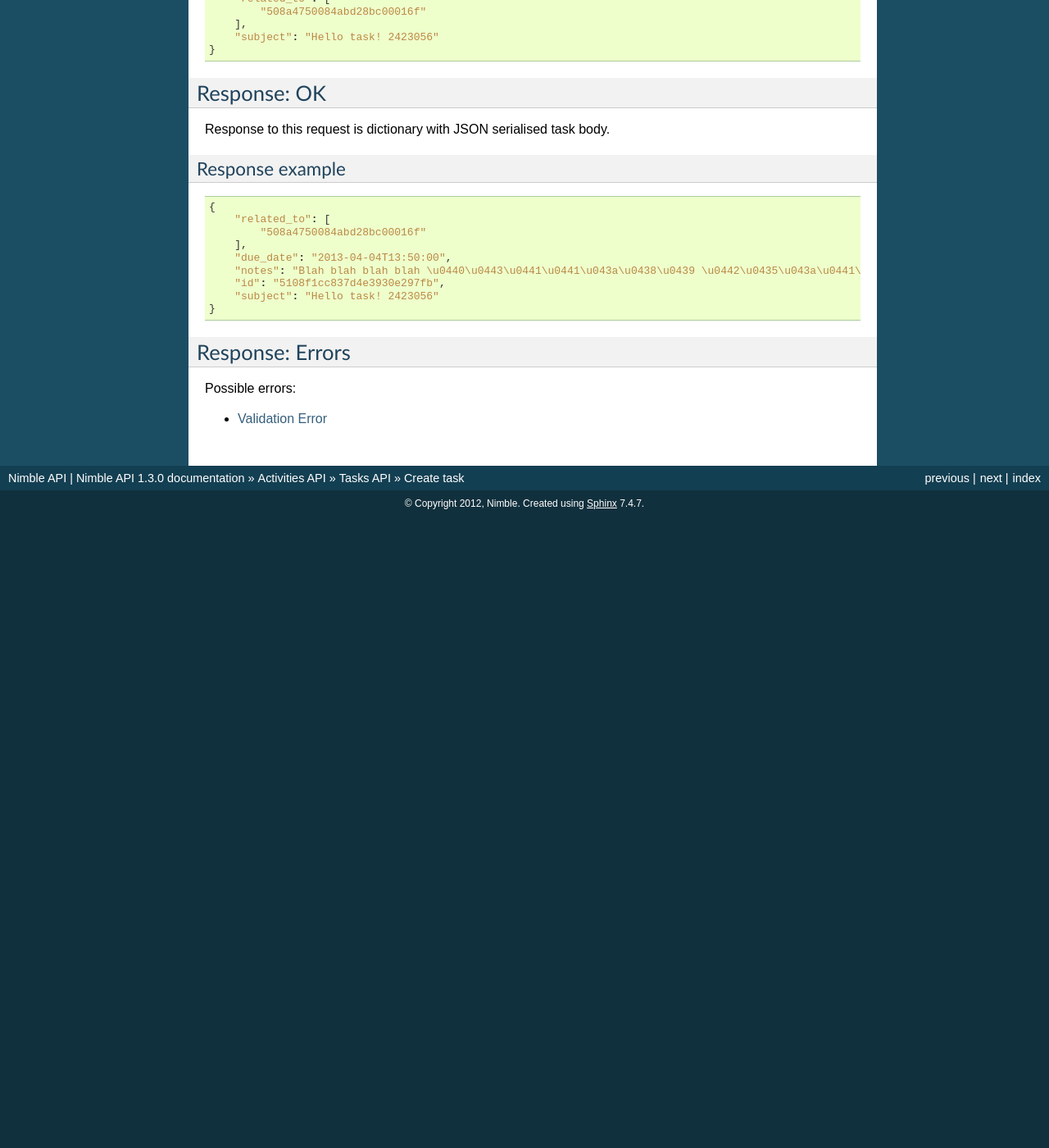
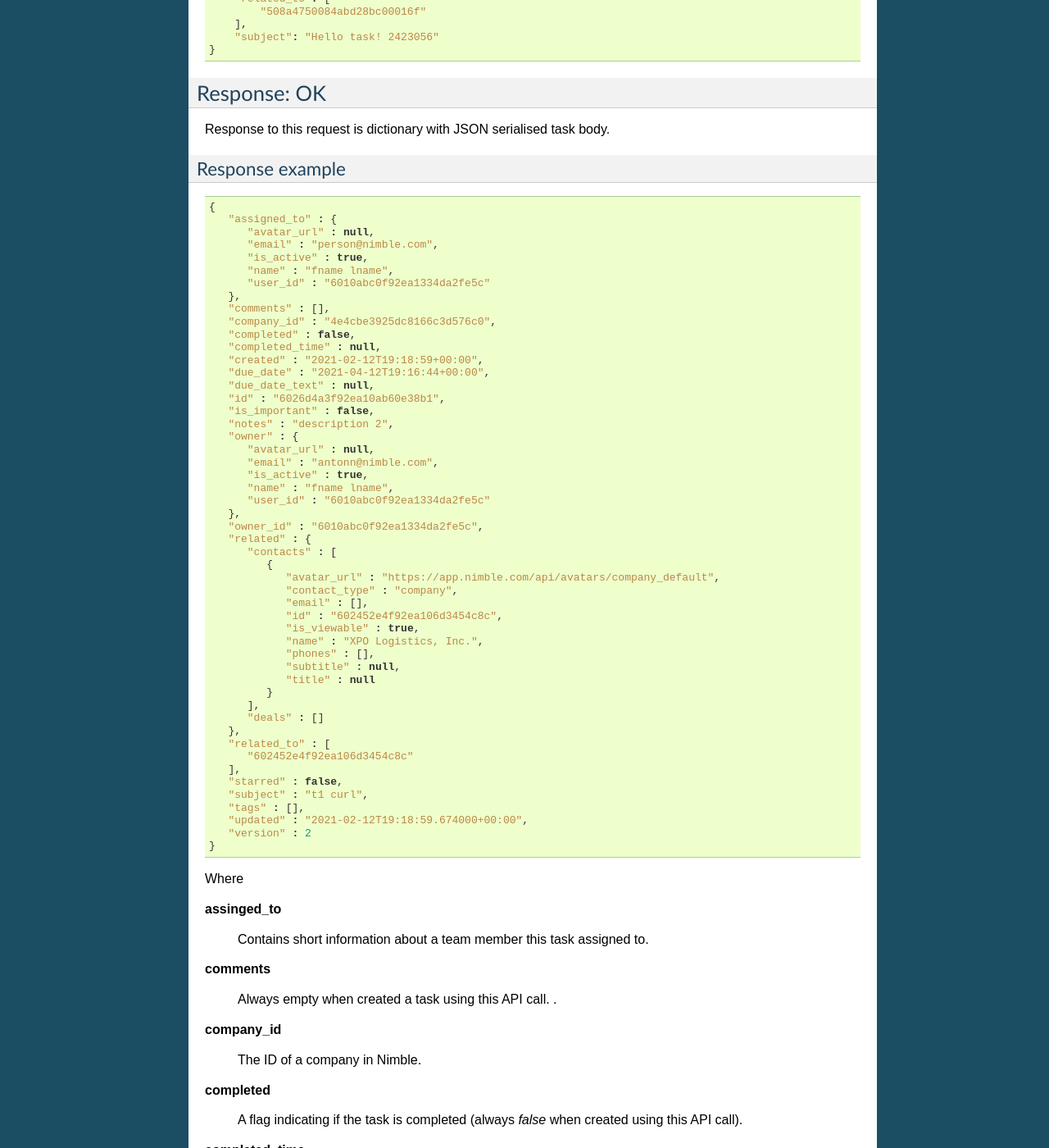
Before and after one commit to nimblecrm/api-docs, a Sphinx documentation site: the page built from docs/activities/tasks/create.rst, in a window 1280 px wide and 1400 px high, scrolled down 737 px. Shown: the whole window at 82% size. Built offline with Sphinx 7.4.7, drawn with Linux system fonts in a browser that asks for light colours; before the commit the page ends 1367 px from its top, so only the background shows below that; some of the changed text lies outside the part shown.

Commit message:
Create Task API response explained

```diff
--- a/docs/activities/tasks/create.rst
+++ b/docs/activities/tasks/create.rst
@@ -53,14 +53,135 @@
 .. code-block:: javascript
 
     {
-        "related_to": [
-            "508a4750084abd28bc00016f"
-        ],
-        "due_date": "2013-04-04T13:50:00",
-        "notes": "Blah blah blah blah \u0440\u0443\u0441\u0441\u043a\u0438\u0439 \u0442\u0435\u043a\u0441\u0442 8168949",
-        "id": "5108f1cc837d4e3930e297fb",
-        "subject": "Hello task! 2423056"
+       "assigned_to" : {
+          "avatar_url" : null,
+          "email" : "person@nimble.com",
+          "is_active" : true,
+          "name" : "fname lname",
+          "user_id" : "6010abc0f92ea1334da2fe5c"
+       },
+       "comments" : [],
+       "company_id" : "4e4cbe3925dc8166c3d576c0",
+       "completed" : false,
+       "completed_time" : null,
+       "created" : "2021-02-12T19:18:59+00:00",
+       "due_date" : "2021-04-12T19:16:44+00:00",
+       "due_date_text" : null,
+       "id" : "6026d4a3f92ea10ab60e38b1",
+       "is_important" : false,
+       "notes" : "description 2",
+       "owner" : {
+          "avatar_url" : null,
+          "email" : "antonn@nimble.com",
+          "is_active" : true,
+          "name" : "fname lname",
+          "user_id" : "6010abc0f92ea1334da2fe5c"
+       },
+       "owner_id" : "6010abc0f92ea1334da2fe5c",
+       "related" : {
+          "contacts" : [
+             {
+                "avatar_url" : "https://app.nimble.com/api/avatars/company_default",
+                "contact_type" : "company",
+                "email" : [],
+                "id" : "602452e4f92ea106d3454c8c",
+                "is_viewable" : true,
+                "name" : "XPO Logistics, Inc.",
+                "phones" : [],
+                "subtitle" : null,
+                "title" : null
+             }
+          ],
+          "deals" : []
+       },
+       "related_to" : [
+          "602452e4f92ea106d3454c8c"
+       ],
+       "starred" : false,
+       "subject" : "t1 curl",
+       "tags" : [],
+       "updated" : "2021-02-12T19:18:59.674000+00:00",
+       "version" : 2
     }
+
+Where
+
+**assinged_to**
+
+    Contains short information about a team member this task assigned to.
+
+**comments**
+
+    Always empty when created a task using this API call. .
+
+**company_id**
+
+    The ID of a company in Nimble.
+
+**completed**
+
+    A flag indicating if the task is completed (always *false* when created using this API call).
+
+**completed_time**
+
+    Always *null* when created a task using this API call.
+
+**created**
+
+    A timestamp of when the task was created.
+
+**due_date**
+
+    A timestamp of when the task is due (the same value you passed on creating this task).
+
+**due_date_text**
+
+    Always *null* when created a task using this API call.
+
+**id**
+
+    A unique ID of this task.
+
+**is_important**
+
+    Always *false* when created a task using this API call.
+
+**notes**
+
+    Any additional text (notes) for this task.
+
+**owner**
+
+    Short info of a team member owning this task
+
+**owner_id**
+
+    A unique ID of the owner
+
+**related**
+
+    A structure that contains information about entities related to this task. When created with some contact IDs in the *related_to* field, this structure will include a list with short information about related contacts under the *contacts* key.
+
+**related_to**
+
+    A list with IDs of related entities.
+
+**starred**
+
+    Always *false* when created a task using this API call.
+
+**subject**
+
+   The subject (short description) of this task.
+
+**tags**
+
+   Always empty when created a task using this API call.
+
+**updated**
+
+    A timestamp of when this task was last updated.
+
 
 
 Response: Errors
```
